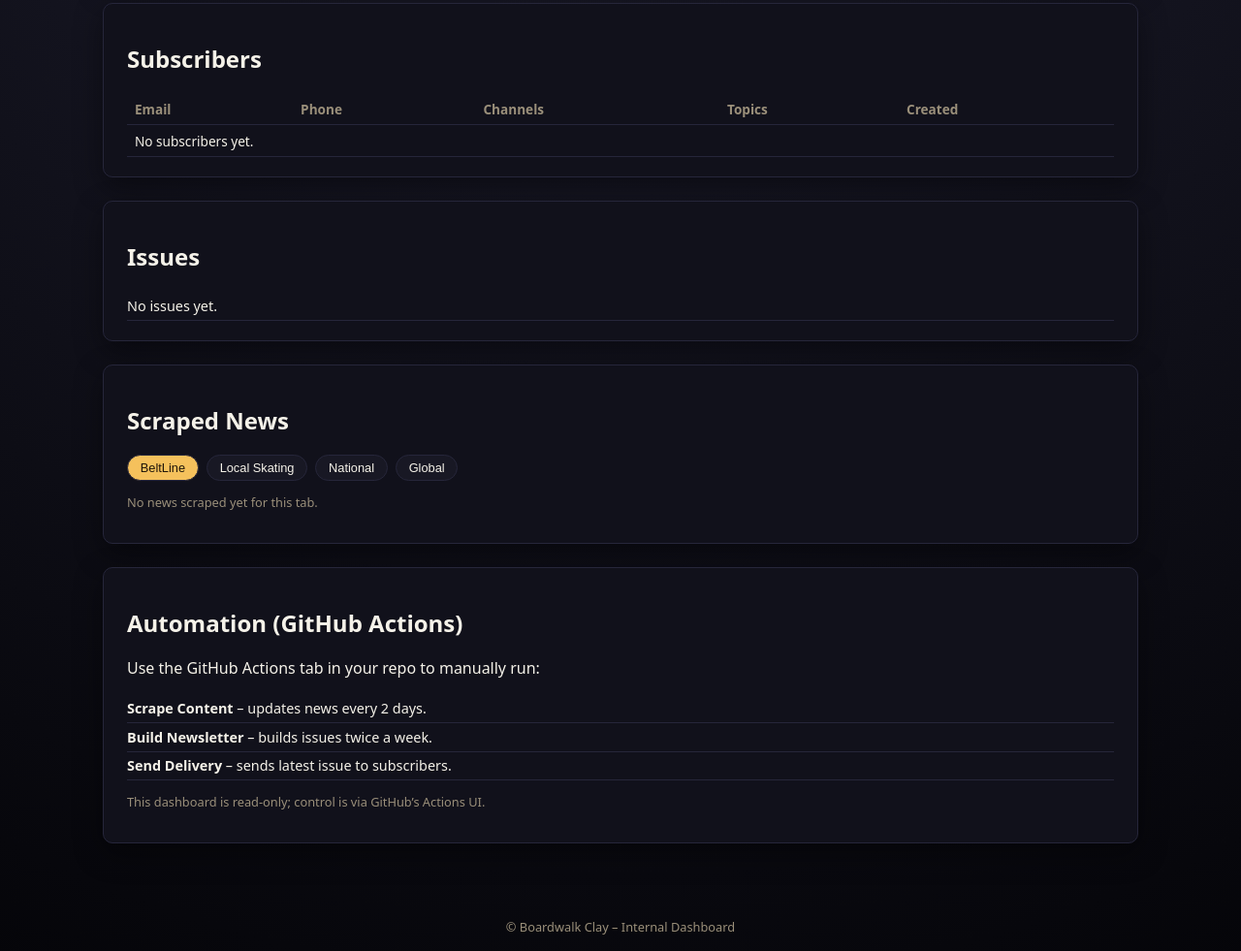
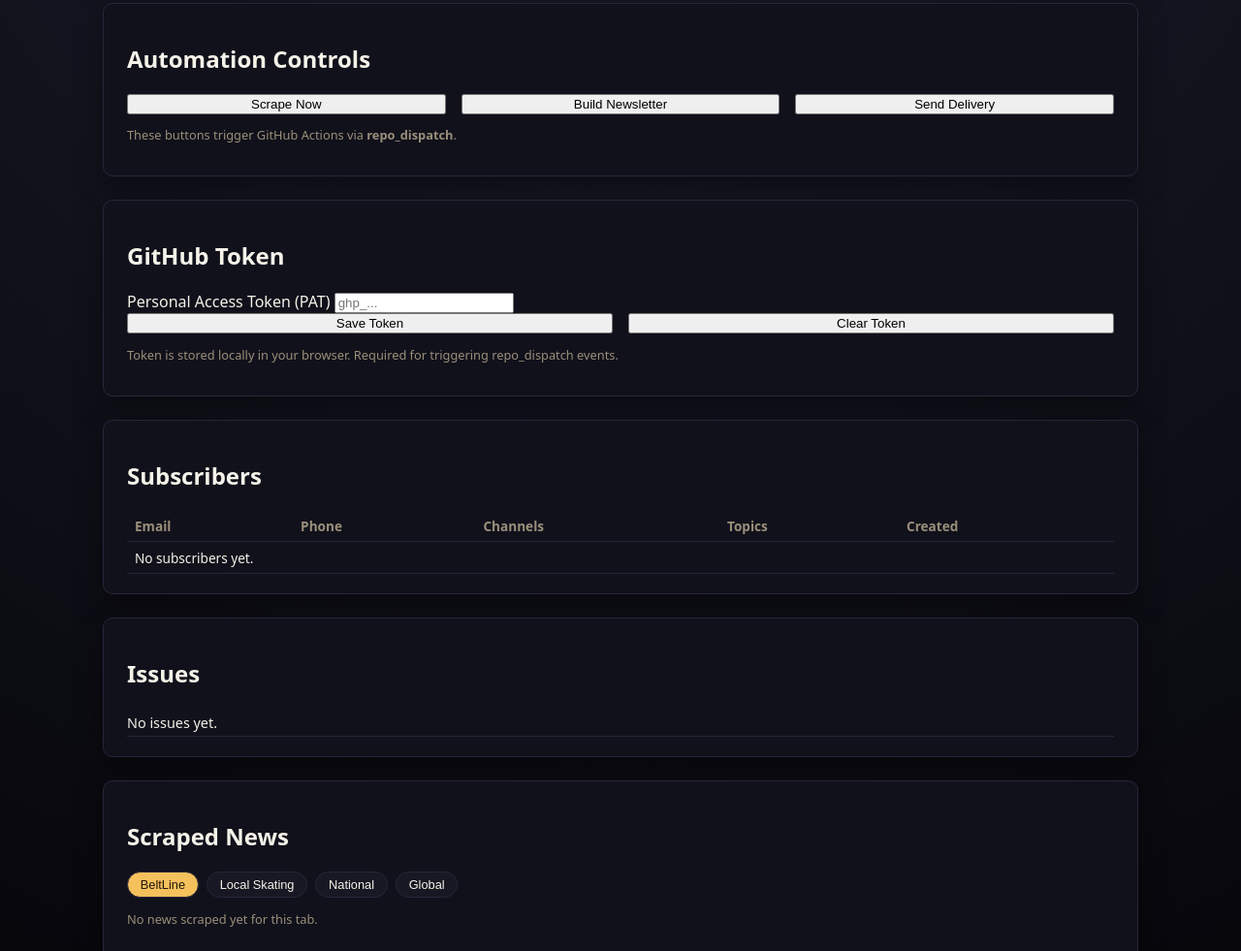
Before and after one commit to boardwalkclay1/Newsletter, a plain HTML site: page public/dashboard/index.html in a window 1280 px wide. Shown: the part 384-1365 px from the top of the page at 97% size. Drawn offline with Linux system fonts and the light colour scheme.

Commit message:
Update index.html

```diff
--- a/public/dashboard/index.html
+++ b/public/dashboard/index.html
@@ -9,10 +9,14 @@
 <body>
   <header class="bw-header">
     <h1>Boardwalk Dashboard</h1>
-    <p>Subscribers · Issues · Scraped News · Delivery</p>
+    <p>Subscribers · Issues · Scraped News · Delivery · Automation</p>
   </header>
 
   <main class="bw-main">
+
+    <!-- ========================= -->
+    <!-- OVERVIEW -->
+    <!-- ========================= -->
     <section class="bw-card">
       <h2>Overview</h2>
       <div class="bw-grid">
@@ -31,6 +35,48 @@
       </div>
     </section>
 
+    <!-- ========================= -->
+    <!-- AUTOMATION CONTROLS -->
+    <!-- ========================= -->
+    <section class="bw-card">
+      <h2>Automation Controls</h2>
+
+      <div class="bw-grid">
+        <button class="bw-btn" onclick="scrapeNow()">Scrape Now</button>
+        <button class="bw-btn" onclick="buildNow()">Build Newsletter</button>
+        <button class="bw-btn" onclick="sendNow()">Send Delivery</button>
+      </div>
+
+      <p class="hint">
+        These buttons trigger GitHub Actions via <strong>repo_dispatch</strong>.
+      </p>
+    </section>
+
+    <!-- ========================= -->
+    <!-- GITHUB TOKEN SETTINGS -->
+    <!-- ========================= -->
+    <section class="bw-card">
+      <h2>GitHub Token</h2>
+
+      <label>
+        <span class="label">Personal Access Token (PAT)</span>
+        <input id="ghTokenInput" type="password" placeholder="ghp_..." />
+      </label>
+
+      <div class="bw-grid">
+        <button class="bw-btn" onclick="saveToken()">Save Token</button>
+        <button class="bw-btn" onclick="clearToken()">Clear Token</button>
+      </div>
+
+      <p class="hint">
+        Token is stored locally in your browser.
+        Required for triggering repo_dispatch events.
+      </p>
+    </section>
+
+    <!-- ========================= -->
+    <!-- SUBSCRIBERS -->
+    <!-- ========================= -->
     <section class="bw-card">
       <h2>Subscribers</h2>
       <table class="bw-table">
@@ -49,32 +95,30 @@
       </table>
     </section>
 
+    <!-- ========================= -->
+    <!-- ISSUES -->
+    <!-- ========================= -->
     <section class="bw-card">
       <h2>Issues</h2>
       <ul id="issuesList" class="bw-list"></ul>
     </section>
 
+    <!-- ========================= -->
+    <!-- SCRAPED NEWS -->
+    <!-- ========================= -->
     <section class="bw-card">
       <h2>Scraped News</h2>
+
       <div class="bw-tabs">
         <button data-tab="beltline" class="active">BeltLine</button>
         <button data-tab="local">Local Skating</button>
         <button data-tab="national">National</button>
         <button data-tab="global">Global</button>
       </div>
+
       <div id="newsContainer" class="bw-news"></div>
     </section>
 
-    <section class="bw-card">
-      <h2>Automation (GitHub Actions)</h2>
-      <p>Use the GitHub Actions tab in your repo to manually run:</p>
-      <ul class="bw-list">
-        <li><strong>Scrape Content</strong> – updates news every 2 days.</li>
-        <li><strong>Build Newsletter</strong> – builds issues twice a week.</li>
-        <li><strong>Send Delivery</strong> – sends latest issue to subscribers.</li>
-      </ul>
-      <p class="hint">This dashboard is read-only; control is via GitHub’s Actions UI.</p>
-    </section>
   </main>
 
   <footer class="bw-footer">
@@ -82,5 +126,21 @@
   </footer>
 
   <script src="/dashboard/dashboard.js" type="module"></script>
+
+  <script>
+    // Token save/clear helpers
+    function saveToken() {
+      const val = document.getElementById('ghTokenInput').value.trim();
+      if (!val) return alert('Enter a token first');
+      localStorage.setItem('gh_token', val);
+      alert('Token saved');
+    }
+
+    function clearToken() {
+      localStorage.removeItem('gh_token');
+      alert('Token cleared');
+    }
+  </script>
+
 </body>
 </html>
```
